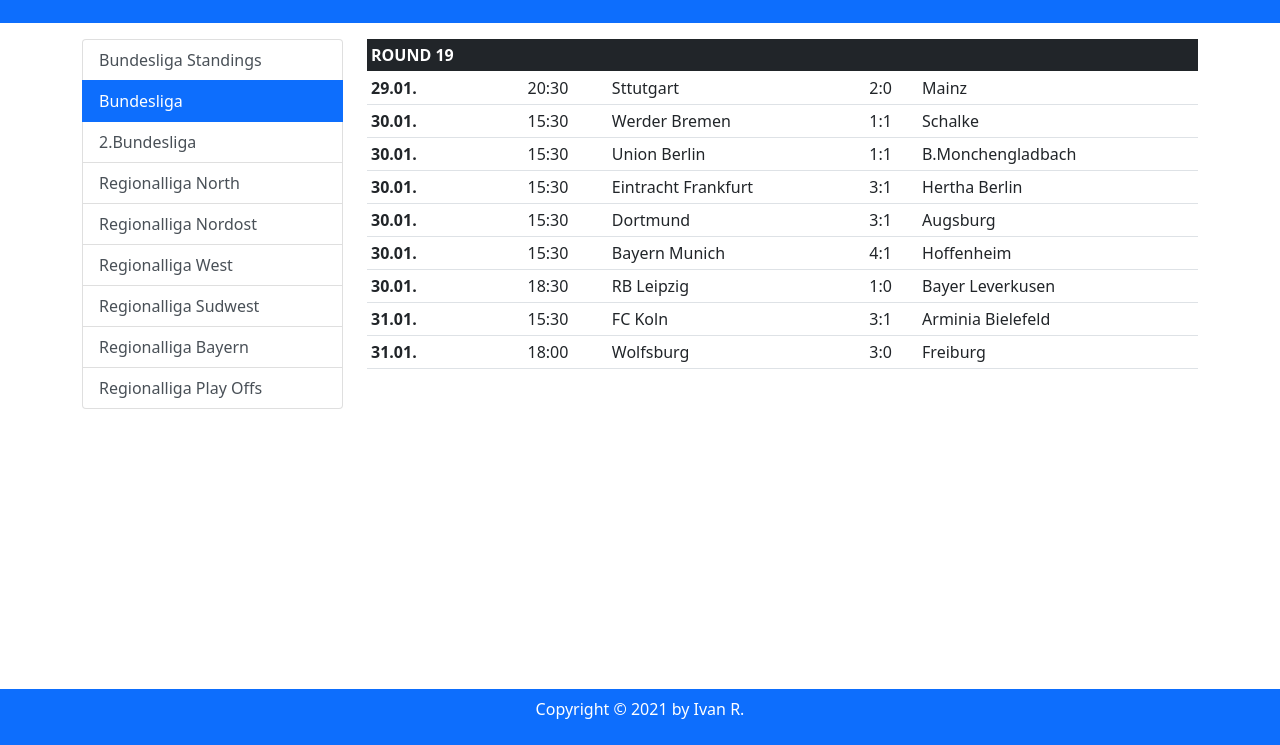
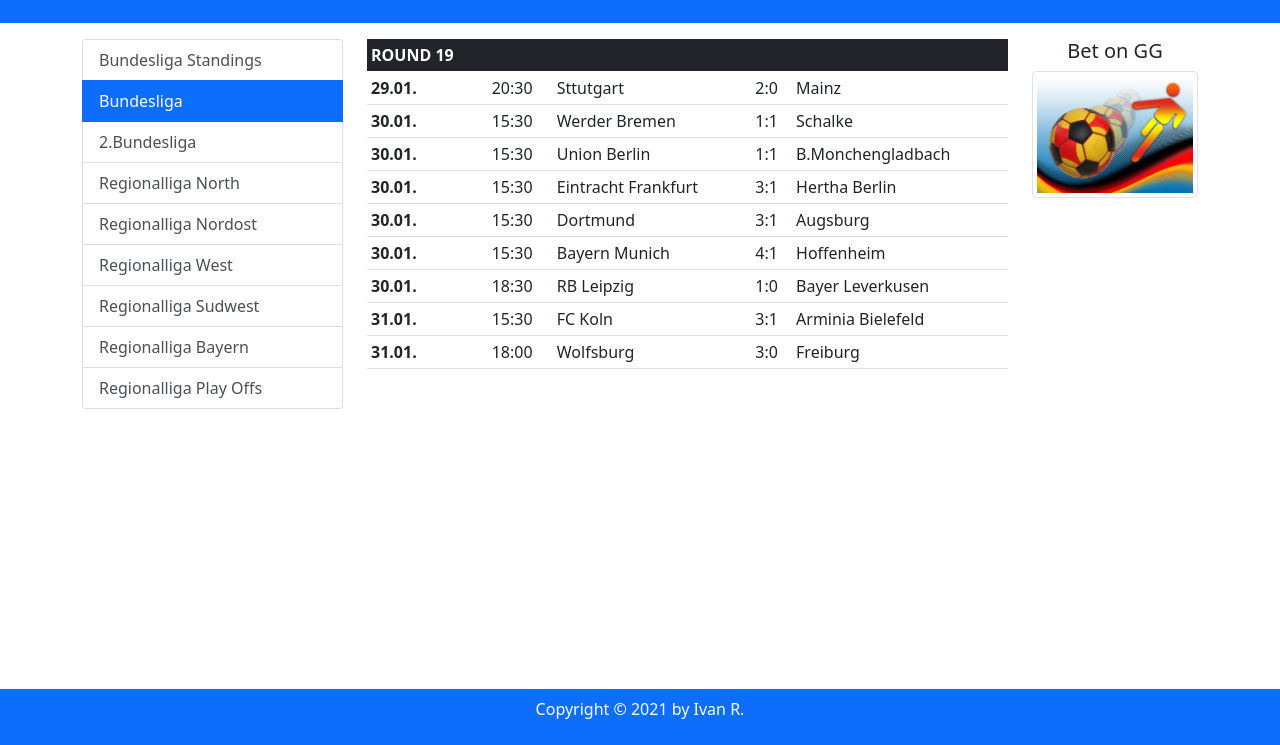
Before and after one commit to ivanbg1919/bundesliga, a plain HTML site: page index.html in a window 1280 px wide. Shown: the part 73-818 px from the top of the page. Drawn offline with nearby package versions, Linux system fonts and the light colour scheme.

Commit message:
poslednja

```diff
--- a/css/style.css
+++ b/css/style.css
@@ -1,8 +1,3 @@
-/** {
-  box-sizing: border-box;
-}
-*/
-
 h2,
 .h2 {
   font-size: calc(0.8rem + 0.9vw);
--- a/index.html
+++ b/index.html
@@ -13,7 +13,7 @@
     </div>
     <div class="container">
         <div class="row">
-          <div class="col-sm-3">
+          <div class="col-md-3">
             <div class="list-group">
                <a class="list-group-item list-group-item-action" href="standings.html">Bundesliga Standings</a>
                <a class="list-group-item list-group-item-action active" href="#">Bundesliga</a>
@@ -26,7 +26,7 @@
                <a class="list-group-item list-group-item-action" href="#">Regionalliga Play Offs</a>
             </div>
           </div>
-          <div class="col-sm-9">
+          <div class="col-md-7">
           <div class="table-responsive-sm">
             <table class="table table-sm">
                 <thead class="table-dark">
@@ -107,6 +107,10 @@
               </table>
         </div>   <!-- end tables for standings -->
         </div><!-- end of col-md-6 -->
+        <div class="col-md-2">
+            <h5 class="text-center">Bet on GG</h5>
+            <a href="#"><img src="img/football-germany.jpg" class="img-fluid img-thumbnail"></a>
+        </div>
       </div> <!-- end of row -->
     </div> <!-- end of container -->
     <div class="container-fluid footer">
```
